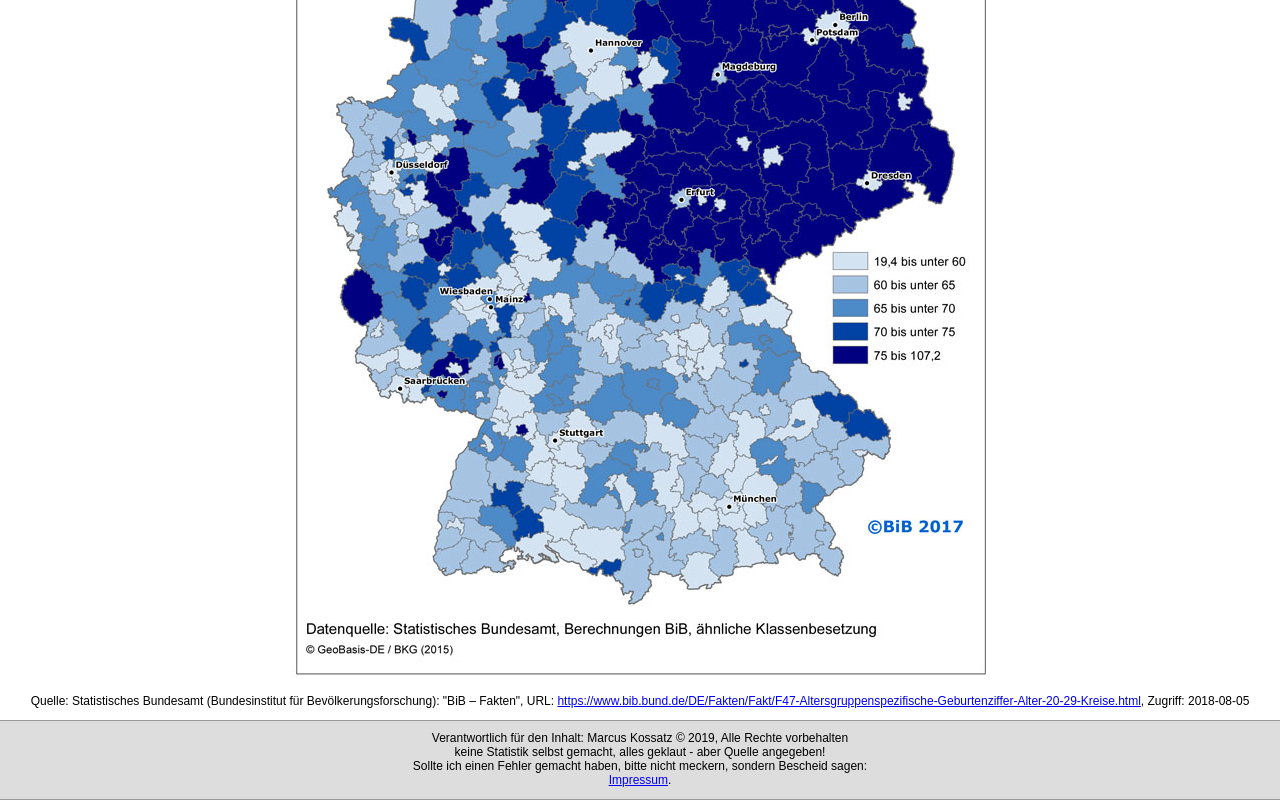
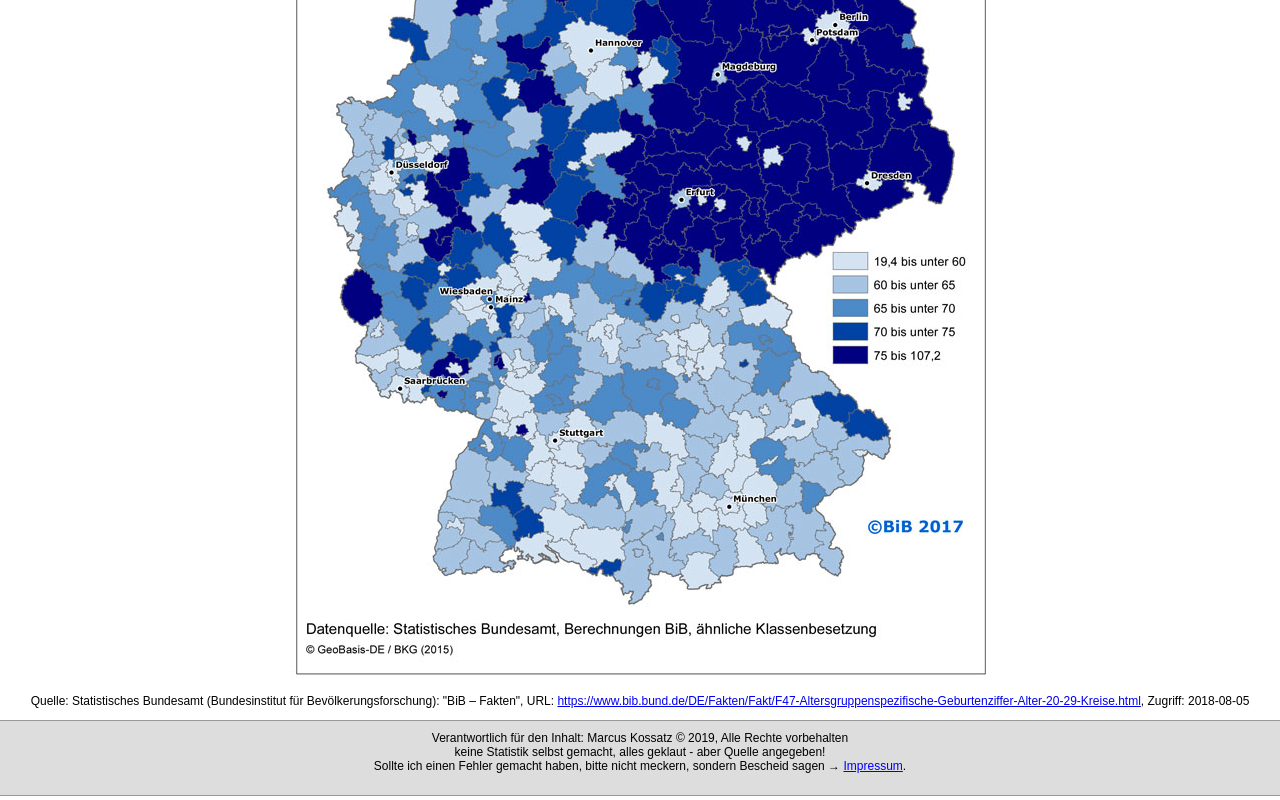
Before and after one commit to MenschMarcus/wer-findet-die-ddr, a plain HTML site: page index.html in a window 1280 px wide. Shown: the part 553-1353 px from the top of the page. Drawn offline with Linux system fonts and the light colour scheme.

Commit message:
reshaped disclaimer

```diff
--- a/index.html
+++ b/index.html
@@ -66,11 +66,10 @@
 
     <!-- Bottom Row (disclaimer) -->
     <div id="bottom-bar" class="row emph-row">
-      <p id='disclaimer'>
-        Verantwortlich für den Inhalt: Marcus Kossatz &copy; 2019, Alle Rechte vorbehalten<br />
-        keine Statistik selbst gemacht, alles geklaut - aber Quelle angegeben!<br />
-        Sollte ich einen Fehler gemacht haben, bitte nicht meckern, sondern  Bescheid sagen:<br />
-        <button id="legal-notice-button">Impressum</button>.</p>
+      Verantwortlich für den Inhalt: Marcus Kossatz &copy; 2019,
+      Alle Rechte vorbehalten<br />
+      keine Statistik selbst gemacht, alles geklaut - aber Quelle angegeben!<br />
+      Sollte ich einen Fehler gemacht haben, bitte nicht meckern, sondern  Bescheid sagen &rarr; <button id="legal-notice-button">Impressum</button>.</p>
     </div>
 
     <!-- Honecker image (for animation purposes) -->
--- a/style.css
+++ b/style.css
@@ -138,11 +138,6 @@ h1
 {
   position: relative;
   width: 100%;
-  height: 80px;
-}
-
-#disclaimer
-{
   text-align: center;
   font-size: 0.75em;
   margin: 0;
```
